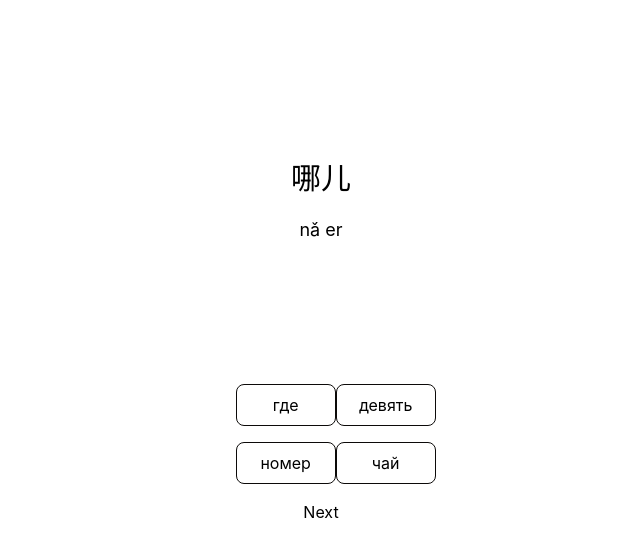
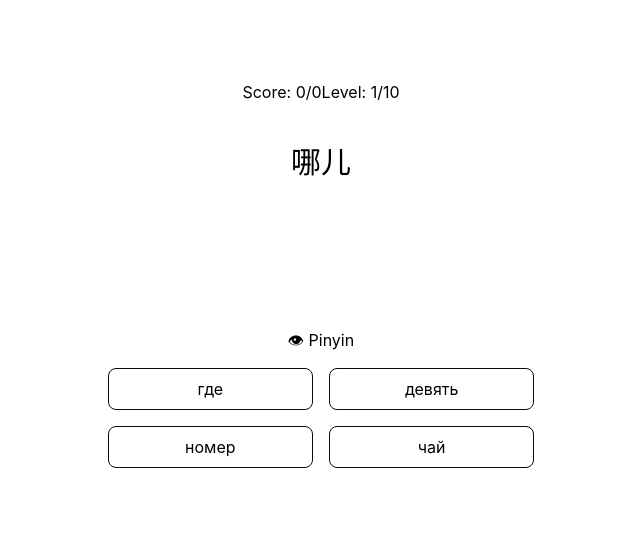
Before and after one commit to Frudee/chigame, a React (Vite) app: page / in a window 1280 px wide. Shown: the top 556 px of the page, without its empty margins (319-959 px from the left). Built offline with nearby package versions, Linux system fonts and the light colour scheme.

Commit message:
add logic

```diff
--- a/src/components/Flashcard.tsx
+++ b/src/components/Flashcard.tsx
@@ -1,3 +1,4 @@
+import { useState, useMemo } from "react";
 import { hsk1WordType } from "../lib/data";
 import { getRandomObjects, insertAtRandomPosition } from "../lib/helpers";
 import OptionButton from "./OptionButton";
@@ -5,32 +6,109 @@ import OptionButton from "./OptionButton";
 type Props = {
   word: hsk1WordType;
   options: hsk1WordType[];
+  setScore: React.Dispatch<React.SetStateAction<number>>;
+  setCurrentLevel: React.Dispatch<React.SetStateAction<number>>;
+  setTries: React.Dispatch<React.SetStateAction<number>>;
+  currentLevel: number;
 };
 
-export default function Flashcard({ word, options }: Props) {
-  const currentOptions: hsk1WordType[] = getRandomObjects(
-    options,
-    3,
-    word.Russian
-  );
-  insertAtRandomPosition(currentOptions, word);
+export default function Flashcard({
+  word,
+  options,
+  setScore,
+  setCurrentLevel,
+  setTries,
+  currentLevel,
+}: Props) {
+  const [correctGuess, setCorrectGuess] = useState(false);
+  const [error, setError] = useState(false);
+  const [showPinyin, setShowPinyin] = useState(false);
+
+  const currentOptions = useMemo(() => {
+    const optionsWithoutWord = options.filter((option) => option !== word);
+    const randomOptions = getRandomObjects(optionsWithoutWord, 3, word.Russian);
+    insertAtRandomPosition(randomOptions, word);
+    return randomOptions;
+  }, [word, options]);
+
+  const handleGuess = (guessWord: string, correctWord: string) => {
+    setTries((prevTries) => prevTries + 1);
+    if (guessWord === correctWord) {
+      setScore((prevScore) => prevScore + 1);
+      setCorrectGuess(true);
+    } else {
+      setError(true);
+    }
+  };
+
+  const handleClickNext = () => {
+    setCorrectGuess(false);
+
+    if (currentLevel === 9) return;
+    setCurrentLevel((prevLevel) => prevLevel + 1);
+  };
 
   return (
-    <div className="w-1/3 flex flex-col items-center">
+    <div className="w-1/3 flex flex-col items-center min-h-[200px]">
       <div className="flex flex-col items-center h-56">
         <span className="text-3xl mb-5 block ">{word.Chinese}</span>
-        <span className="text-lg  block">{word.Pinyin}</span>
+        <span className={`text-lg ${showPinyin ? "block" : "hidden"}`}>
+          {word.Pinyin}
+        </span>
+        <button
+          className="mt-auto mb-4 hover:font-bold"
+          onClick={() => setShowPinyin(!showPinyin)}
+        >
+          👁 Pinyin
+        </button>
       </div>
-      <div className="flex flex-col w-full items-center">
-        <div className="mb-4 flex w-[40%] justify-around">
-          <OptionButton option={currentOptions[0].Russian} />
-          <OptionButton option={currentOptions[1].Russian} />
+      {!correctGuess && !error && (
+        <div className="flex flex-col grow w-full items-center ">
+          <div className="mb-4 flex w-full grow gap-4">
+            <OptionButton
+              option={currentOptions[0].Russian}
+              onClick={() =>
+                handleGuess(currentOptions[0].Russian, word.Russian)
+              }
+            />
+            <OptionButton
+              option={currentOptions[1].Russian}
+              onClick={() =>
+                handleGuess(currentOptions[1].Russian, word.Russian)
+              }
+            />
+          </div>
+          <div className="mb-4 flex w-full grow gap-4">
+            <OptionButton
+              option={currentOptions[2].Russian}
+              onClick={() =>
+                handleGuess(currentOptions[2].Russian, word.Russian)
+              }
+            />
+            <OptionButton
+              option={currentOptions[3].Russian}
+              onClick={() =>
+                handleGuess(currentOptions[3].Russian, word.Russian)
+              }
+            />
+          </div>
         </div>
-        <div className="mb-4 flex w-[40%] justify-around">
-          <OptionButton option={currentOptions[2].Russian} />
-          <OptionButton option={currentOptions[3].Russian} />
+      )}
+      {correctGuess && (
+        <div className="bg-green-200 p-6 flex flex-col items-center w-full">
+          <h2>CORRECT</h2>
+          <button onClick={handleClickNext}>Далее</button>
         </div>
-      </div>
+      )}
+      {error && (
+        <div className="bg-red-200 p-6 flex flex-col items-center w-full">
+          <h2>WRONG</h2>
+          <span className="block text-lg">
+            Правильный ответ: <strong>{word.Russian}</strong>
+          </span>
+          <button onClick={handleClickNext}>Далее</button>
+        </div>
+      )}
     </div>
   );
 }
--- a/src/components/OptionButton.tsx
+++ b/src/components/OptionButton.tsx
@@ -1,10 +1,15 @@
-type Props = {
+import { ButtonHTMLAttributes } from "react";
+
+interface Props extends ButtonHTMLAttributes<HTMLButtonElement> {
   option: string;
-};
+}
 
-export default function OptionButton({ option }: Props) {
+export default function OptionButton({ option, ...rest }: Props) {
   return (
-    <button className="border rounded-lg py-2 px-2 border-stone-950 hover:bg-green-300 hover:border-green-300 min-w-[100px]">
+    <button
+      className="border rounded-lg py-2 px-2 grow basis-0 shrink border-stone-950 hover:bg-green-300 hover:border-green-300 "
+      {...rest}
+    >
       {option}
     </button>
   );
--- a/src/screens/GameScreen.tsx
+++ b/src/screens/GameScreen.tsx
@@ -1,4 +1,4 @@
-import { useState } from "react";
+import { useState, useMemo } from "react";
 import { hsk1Words, hsk1WordsType } from "../lib/data";
 import { getRandomObjects } from "../lib/helpers";
 import Flashcard from "../components/Flashcard";
@@ -6,20 +6,53 @@ import Flashcard from "../components/Flashcard";
 export default function GameScreen() {
   const maxLevels = 10;
   const [currentLevel, setCurrentLevel] = useState(0);
-  const words: hsk1WordsType = getRandomObjects(hsk1Words, maxLevels);
+  const [score, setScore] = useState(0);
+  const [tries, setTries] = useState(0);
+  const [restart, setRestart] = useState(false);
+
+  const words: hsk1WordsType = useMemo(
+    () => getRandomObjects(hsk1Words, maxLevels),
+    [restart]
+  );
+
+  const restartGame = () => {
+    setRestart(!restart);
+    setCurrentLevel(0);
+    setScore(0);
+    setTries(0);
+  };
+
+  console.log(currentLevel, words);
   return (
-    <div className="flex flex-col justify-center items-center min-h-[50vh] w-full pt-40">
-      {words.map(
-        (word, i) =>
-          currentLevel == i && <Flashcard word={word} options={words} key={i} />
+    <div className="flex flex-col justify-center items-center min-h-[50vh] w-full pt-20">
+      <div className="mb-10">
+        Score: {score}/{tries}
+        Level: {currentLevel + 1}/{maxLevels}
+      </div>
+
+      {currentLevel !== maxLevels - 1 &&
+        words.map(
+          (word, i) =>
+            currentLevel == i && (
+              <Flashcard
+                word={word}
+                options={words}
+                key={i}
+                currentLevel={currentLevel}
+                setScore={setScore}
+                setCurrentLevel={setCurrentLevel}
+                setTries={setTries}
+              />
+            )
+        )}
+      {currentLevel === maxLevels - 1 && (
+        <button
+          className="border rounded-lg py-2  border-stone-950 hover:bg-green-300 hover:border-green-300 "
+          onClick={restartGame}
+        >
+          Restart
+        </button>
       )}
-      <button
-        onClick={() => {
-          setCurrentLevel(currentLevel + 1);
-        }}
-      >
-        Next
-      </button>
     </div>
   );
 }
```
